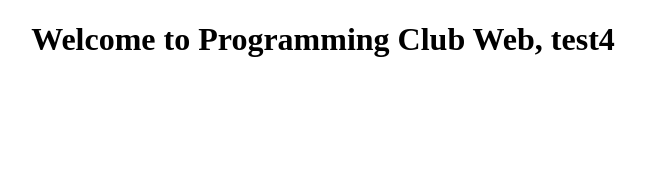
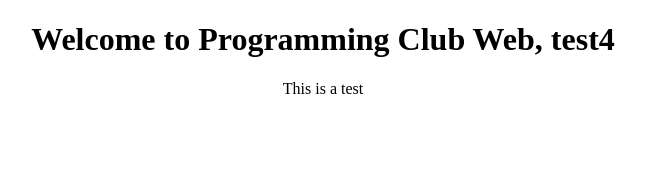
Before and after one commit to jdsantelicesl/ClubWeb, a JavaScript app in the folder client/: page / in a window 1280 px wide. Shown: the top 170 px of the page, without its empty margins (317-963 px from the left). Built offline with nearby package versions, Linux system fonts and the light colour scheme.

Commit message:
app.js test

```diff
--- a/client/src/App.js
+++ b/client/src/App.js
@@ -4,6 +4,7 @@ function App() {
   return (
     <div className="App #2">
       <h1> Welcome to Programming Club Web, test4 </h1>
+      <p> This is a test </p>
     </div>
   );
 }
```
